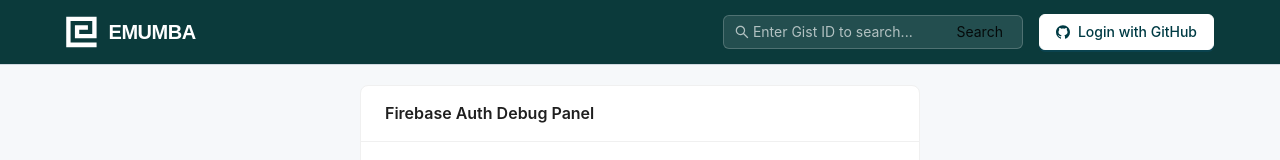
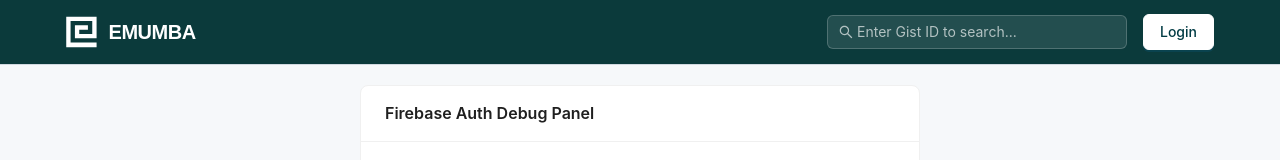
Before and after one commit to zeeshankhan552025/gist-notes, a React (Vite) app: page / in a window 1280 px wide. Shown: the top 160 px of the page. Built offline with nearby package versions, Linux system fonts and the light colour scheme; no server answers.

Commit message:
header ui updatd

```diff
--- a/src/layout/header.tsx
+++ b/src/layout/header.tsx
@@ -124,7 +124,6 @@ export function Header({ onSearchResult }: HeaderProps) {
                   loading={searching}
                   onClick={handleSearch}
                 >
-                  Search
                 </Button>
               }
               value={searchValue}
@@ -154,9 +153,8 @@ export function Header({ onSearchResult }: HeaderProps) {
                 type="primary"
                 className="topbar__login"
                 onClick={handleGitHubLogin}
-                icon={<GithubOutlined />}
               >
-                Login with GitHub
+                Login
               </Button>
             )}
           </div>
```
